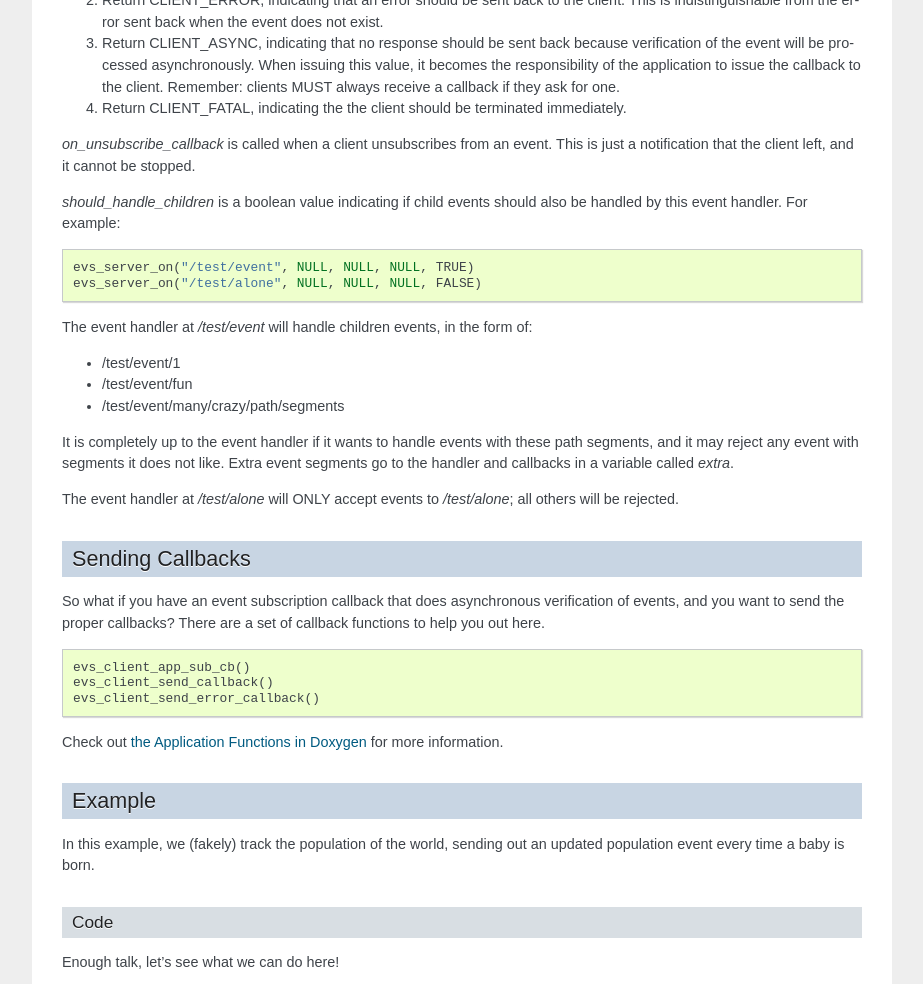
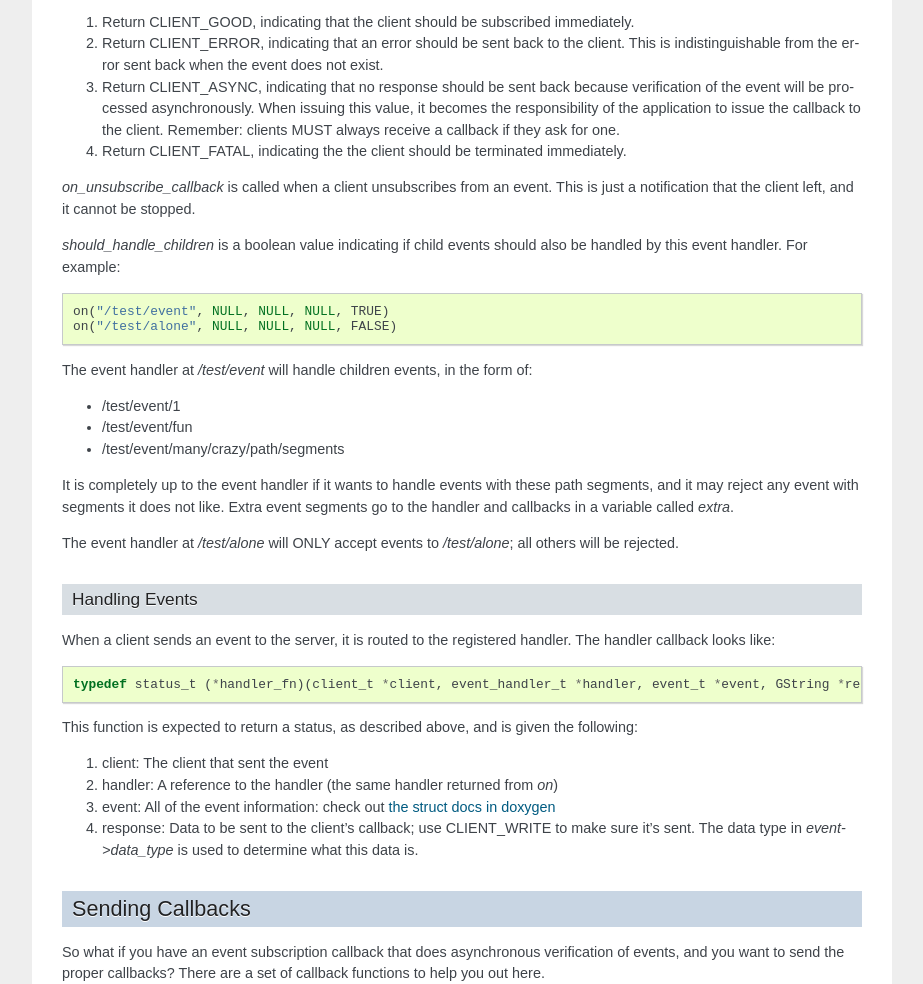
Before and after one commit to boniface/quick.io, a Sphinx documentation site: the page built from docs/applications.rst, in a window 1280 px wide and 1400 px high, scrolled down 1435 px, cut to the strip 0-984 px from the top of the window. Shown: the whole strip, without its empty margins (198-1121 px from the left). Built offline with Sphinx 7.4.7, drawn with Linux system fonts in a browser that asks for light colours; formulas are drawn with MathJax 3; some of the changed text lies outside the part shown.

Commit message:
Updated documentation

```diff
--- a/docs/applications.rst
+++ b/docs/applications.rst
@@ -24,7 +24,7 @@
 Running
 -------
 
-After all of the applications have been initialized, the server will begin running and accepting connections, and the applications will each receive a call to `app_run()`. This is where the application should run its main loop, do all its work, process events, and so forth.
+After all of the applications have been initialized, the server will begin running and accepting connections, and the applications will each receive a call to `app_run()`. This is where the application should run its main loop, do all its work, process events, and so forth. This function is called in a new thread, and it is where the application should perform all of its work. This is the ONLY function that will be called from its own thread; all other callbacks and functions will be called from a server thread, so they should do their best not to block anything.
 
 .. tip:: To synchronize events coming from the main thread to the application, `GLib Asynchronous Queues <http://developer.gnome.org/glib/2.32/glib-Asynchronous-Queues.html>`_ are awesome.
 
@@ -60,8 +60,8 @@
 
 .. code-block:: c
 
-	evs_server_on("/test/event", NULL, NULL, NULL, TRUE)
-	evs_server_on("/test/alone", NULL, NULL, NULL, FALSE)
+	on("/test/event", NULL, NULL, NULL, TRUE)
+	on("/test/alone", NULL, NULL, NULL, FALSE)
 
 The event handler at `/test/event` will handle children events, in the form of:
 
@@ -72,6 +72,22 @@
 It is completely up to the event handler if it wants to handle events with these path segments, and it may reject any event with segments it does not like. Extra event segments go to the handler and callbacks in a variable called `extra`.
 
 The event handler at `/test/alone` will ONLY accept events to `/test/alone`; all others will be rejected.
+
+Handling Events
+---------------
+
+When a client sends an event to the server, it is routed to the registered handler. The handler callback looks like:
+
+.. code-block:: c
+
+	typedef status_t (*handler_fn)(client_t *client, event_handler_t *handler, event_t *event, GString *response);
+
+This function is expected to return a status, as described above, and is given the following:
+
+1. client: The client that sent the event
+2. handler: A reference to the handler (the same handler returned from `on`)
+3. event: All of the event information: check out `the struct docs in doxygen <./doxygen/structevent__s.html>`_
+4. response: Data to be sent to the client's callback; use CLIENT_WRITE to make sure it's sent. The data type in `event->data_type` is used to determine what this data is.
 
 Sending Callbacks
 =================
@@ -85,20 +101,6 @@
 	evs_client_send_error_callback()
 
 Check out `the Application Functions in Doxygen <./doxygen/group__AppFunctions.html>`_ for more information.
-
-Example
-=======
-
-In this example, we (fakely) track the population of the world, sending out an updated population event every time a baby is born.
-
-Code
-----
-
-Enough talk, let's see what we can do here!
-
-.. literalinclude:: app_skeleton.c
-	:language: c
-	:linenos:
 
 Creating Server Callbacks
 =========================
@@ -152,3 +154,17 @@
 7. Once _callback() is done, the event is free'd
 
 .. note:: A server callback might *never* be called: a client has a limited number of server callbacks it can have registered simultaneously, so if it exceeds the number its allowed, then old callbacks will be culled to make room for the new. Chances are this will never happen, but it is a possibility.
+
+Example
+=======
+
+In this example, we (fakely) track the population of the world, sending out an updated population event every time a baby is born.
+
+Code
+----
+
+Enough talk, let's see what we can do here!
+
+.. literalinclude:: app_skeleton.c
+	:language: c
+	:linenos:
```
Also changed, not shown: docs/server_architecture.rst (line endings or trailing spaces), 2 other files.
